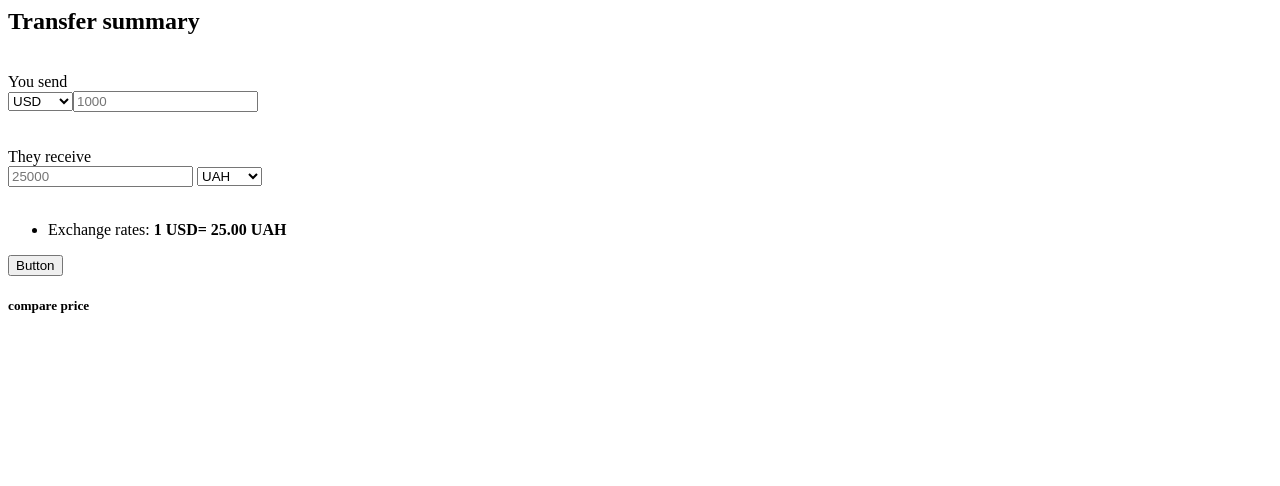
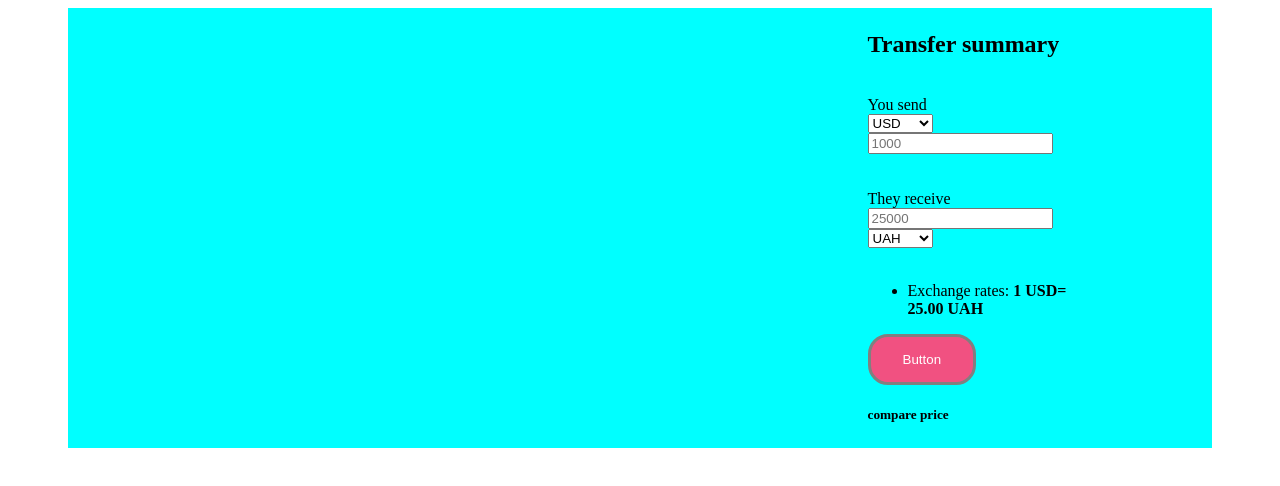
Before and after one commit to Loice-Staice/git-flow, a plain HTML site: page index.html in a window 1280 px wide. Drawn offline with Linux system fonts and the light colour scheme.

Commit message:
added background

```diff
--- a/index.html
+++ b/index.html
@@ -4,11 +4,12 @@
    <meta charset="UTF-8">
    <meta name="viewport" content="width=device-width, initial-scale=1.0">
    <title>Document</title>
-   <link rel="stylesheet" href="index.css">
+   <link rel="stylesheet" href="style.css">
 
 
 </head>
-<body>
+<body><div>
+  <div class="background">
 
    <div id="form">
        <h2>Transfer summary</h2>
@@ -48,5 +49,7 @@
        <h5>compare price</h5>
 
      </div>
+     </div>
+     </div>
 </body>
 </html>
--- a/style.css
+++ b/style.css
@@ -1,7 +1,10 @@
 #form{
     margin: auto;
     padding: 14px, 12px;
-    width: 20%;}
+    width: 20%;
+    margin-left: 70%;
+}
+
 
 
 
@@ -16,3 +19,12 @@
 
 
     }
+ .background{
+    background-color: aqua;
+    border: solid aqua;
+    width: 90%;
+    margin: auto;
+
+
+
+ }
```
